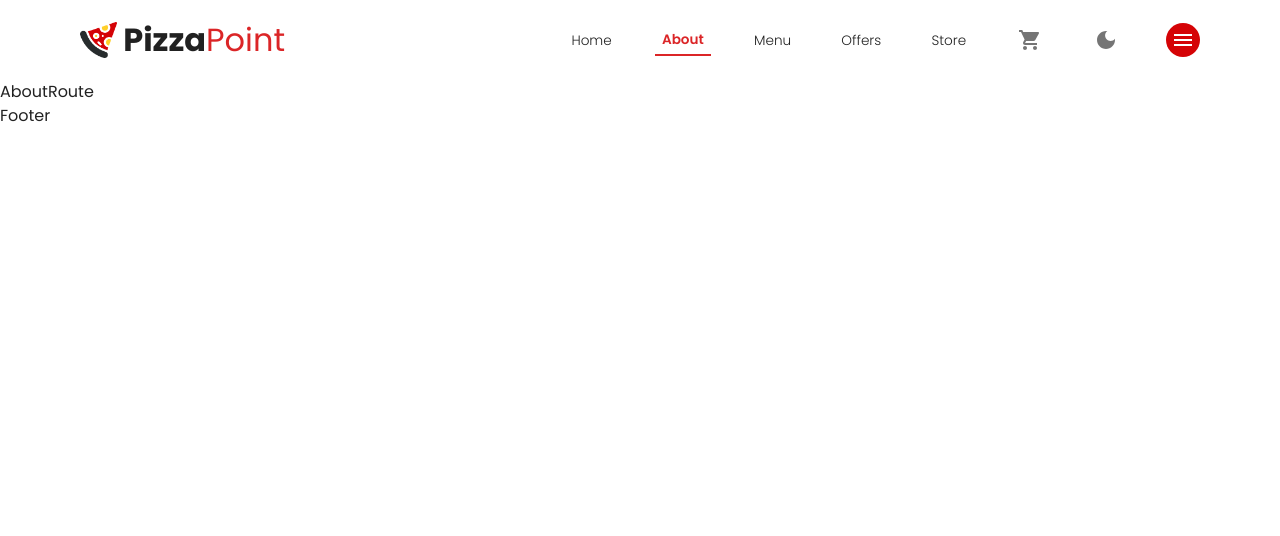
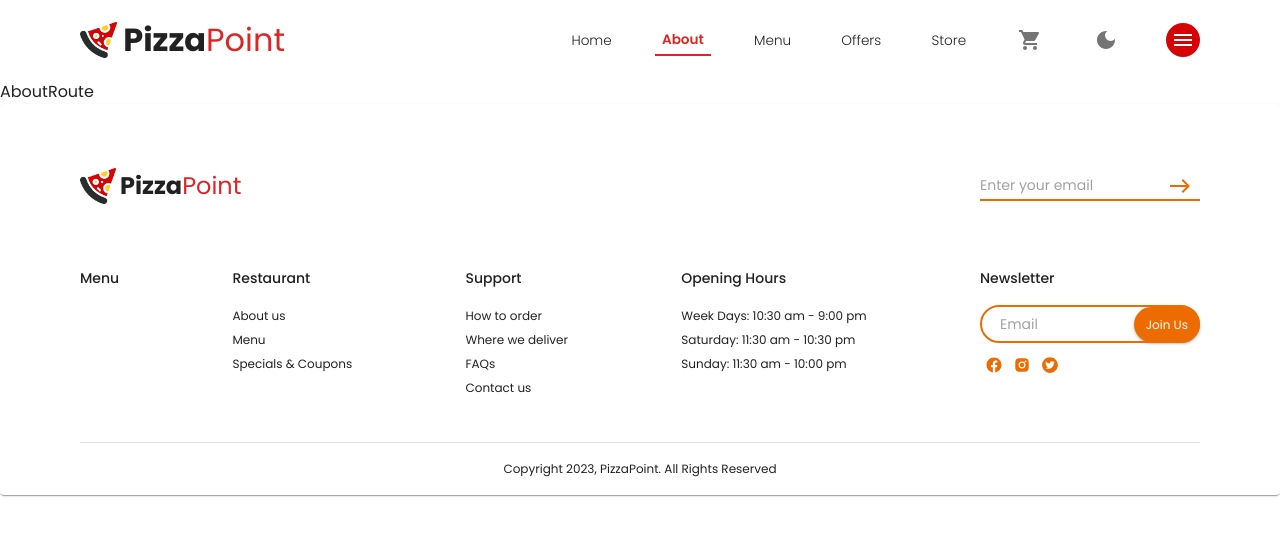
Before and after one commit to nandininila/Pizza_Point, a Next.js app: page /about in a window 1280 px wide. Shown: the top 536 px of the page. Built offline with nearby package versions, Linux system fonts and the light colour scheme.

Commit message:
AddFeat: Footer

```diff
--- a/common/components/shared/Footer/Footer.jsx
+++ b/common/components/shared/Footer/Footer.jsx
@@ -1,5 +1,7 @@
+import StyledFooter from "./StyledFooter/StyledFooter";
+
 const Footer = () => {
-  return <div>Footer</div>;
+  return <StyledFooter />;
 };
 
 export default Footer;
--- /dev/null
+++ b/common/components/shared/Footer/StyledFooter/StyledFooter.jsx
@@ -0,0 +1,254 @@
+import { ThemeContext } from "@/common/contexts/ThemeModeProvider";
+import { East } from "@mui/icons-material";
+import {
+  Box,
+  Button,
+  Divider,
+  FormControl,
+  Grid,
+  IconButton,
+  Input,
+  InputAdornment,
+  OutlinedInput,
+  Paper,
+  Typography,
+  styled,
+  useMediaQuery,
+  useTheme,
+} from "@mui/material";
+import Image from "next/image";
+import Link from "next/link";
+import { useContext } from "react";
+import { AiFillTwitterCircle } from "react-icons/ai";
+import { BiLogoFacebookCircle, BiLogoInstagramAlt } from "react-icons/bi";
+import logo from "/common/content/logo/pizzaLogo.png";
+
+// styles
+const Main = styled("div")(({ theme }) => theme.unstable_sx({}));
+
+const Container = styled("div")(({ theme }) =>
+  theme.unstable_sx({
+    maxWidth: "lg",
+    margin: "0 auto",
+    px: { xs: 2, sm: 3, md: 5 },
+    pt: 2,
+  })
+);
+
+const Item = styled("div")(({ theme }) =>
+  theme.unstable_sx({
+    display: "flex",
+    flexDirection: "column",
+    alignItems: { xs: "center", tablet: "initial" },
+  })
+);
+
+const Title = styled("div")(({ theme }) =>
+  theme.unstable_sx({
+    display: "flex",
+    alignItems: "center",
+    typography: { xs: "h6", tablet: "h5" },
+
+    "span:first-of-type": {
+      fontWeight: "700",
+    },
+
+    "span:last-of-type": {
+      color: "text.2",
+    },
+  })
+);
+
+const StyledFooter = () => {
+  const { allData, selectedCategory, setSelectedCategory } =
+    useContext(ThemeContext);
+
+  const categories = allData.map((x) => x.category);
+  const uniqueCategories = [...new Set(categories)];
+  const items = uniqueCategories.map((c) => c);
+
+  const footerData = [
+    {
+      title: "Menu",
+      items: items,
+    },
+    {
+      title: "Restaurant",
+      items: ["About us", "Menu", "Specials & Coupons"],
+    },
+    {
+      title: "Support",
+      items: ["How to order", "Where we deliver", "FAQs", "Contact us"],
+    },
+    {
+      title: "Opening Hours",
+      items: [
+        "Week Days: 10:30 am - 9:00 pm",
+        "Saturday: 11:30 am - 10:30 pm",
+        "Sunday: 11:30 am - 10:00 pm",
+      ],
+    },
+    {
+      title: "Newsletter",
+      items: [],
+    },
+  ];
+
+  const theme = useTheme();
+  let resGridCol;
+  if (useMediaQuery(theme.breakpoints.down("tablet"))) {
+    resGridCol = 12;
+  }
+
+  return (
+    <Main>
+      <Paper>
+        <Container>
+          <Box
+            pt={{ xs: 2, tablet: 6 }}
+            display={"flex"}
+            flexDirection={"column"}
+            gap={{ xs: 6, tablet: 8 }}
+          >
+            <Grid
+              container
+              justifyContent={{ xs: "center", tablet: "space-between" }}
+              alignItems={"center"}
+              flexDirection={{ xs: "column", tablet: "row" }}
+              gap={3}
+            >
+              <Grid item>
+                <Title>
+                  <Box width={{ xs: 32, tablet: 40 }} pr={0.5}>
+                    <Image src={logo} alt="logo" />
+                  </Box>
+                  <span>Pizza</span>
+                  <span>Point</span>
+                </Title>
+              </Grid>
+              <Grid item>
+                <FormControl variant="standard" focused sx={{ width: 220 }}>
+                  <Input
+                    sx={{ typography: "body2" }}
+                    placeholder="Enter your email"
+                    color="warning"
+                    type="email"
+                    endAdornment={
+                      <InputAdornment position="end">
+                        <IconButton color="warning">
+                          <East />
+                        </IconButton>
+                      </InputAdornment>
+                    }
+                  />
+                </FormControl>
+              </Grid>
+            </Grid>
+
+            <Grid
+              container
+              gap={{ xs: 3, tablet: 0 }}
+              justifyContent={{ xs: "space-around", tablet: "space-between" }}
+            >
+              {footerData?.map((data, i) => (
+                <Grid item key={i} xs={i === 4 && resGridCol}>
+                  <Item>
+                    <Typography variant="subtitle2" paragraph>
+                      {data?.title}
+                    </Typography>
+
+                    {data?.items?.map((item, i) => (
+                      <Typography variant="caption" gutterBottom key={i}>
+                        {item}
+                      </Typography>
+                    ))}
+
+                    {i === 4 && (
+                      <>
+                        <FormControl size="small" focused sx={{ width: 220 }}>
+                          <OutlinedInput
+                            sx={{
+                              borderRadius: 5,
+                              pr: 0,
+                            }}
+                            inputProps={{
+                              sx: {
+                                pl: 2.5,
+                                typography: "body2",
+                              },
+                            }}
+                            placeholder="Email"
+                            color="warning"
+                            type="email"
+                            endAdornment={
+                              <InputAdornment position="end">
+                                <Button
+                                  label="Join Us"
+                                  color="warning"
+                                  variant="contained"
+                                  size="large"
+                                  sx={{
+                                    borderRadius: 5,
+                                    textTransform: "capitalize",
+                                    typography: "caption",
+                                    px: 1.5,
+                                  }}
+                                >
+                                  Join Us
+                                </Button>
+                              </InputAdornment>
+                            }
+                          />
+                        </FormControl>
+
+                        <Box display="flex" pt={1}>
+                          <Link
+                            target="_blank"
+                            passHref
+                            href={"https://www.facebook.com"}
+                          >
+                            <IconButton color="warning" size="small">
+                              <BiLogoFacebookCircle />
+                            </IconButton>
+                          </Link>
+
+                          <Link
+                            target="_blank"
+                            passHref
+                            href={"https://www.instagram.com"}
+                          >
+                            <IconButton color="warning" size="small">
+                              <BiLogoInstagramAlt />
+                            </IconButton>
+                          </Link>
+
+                          <Link
+                            target="_blank"
+                            passHref
+                            href={"https://www.twitter.com"}
+                          >
+                            <IconButton color="warning" size="small">
+                              <AiFillTwitterCircle />
+                            </IconButton>
+                          </Link>
+                        </Box>
+                      </>
+                    )}
+                  </Item>
+                </Grid>
+              ))}
+            </Grid>
+          </Box>
+          <Divider sx={{ pt: 5 }} />
+          <Box py={2} display="flex" justifyContent="center">
+            <Typography variant="caption">
+              Copyright 2023, PizzaPoint. All Rights Reserved
+            </Typography>
+          </Box>
+        </Container>
+      </Paper>
+    </Main>
+  );
+};
+
+export default StyledFooter;
```
